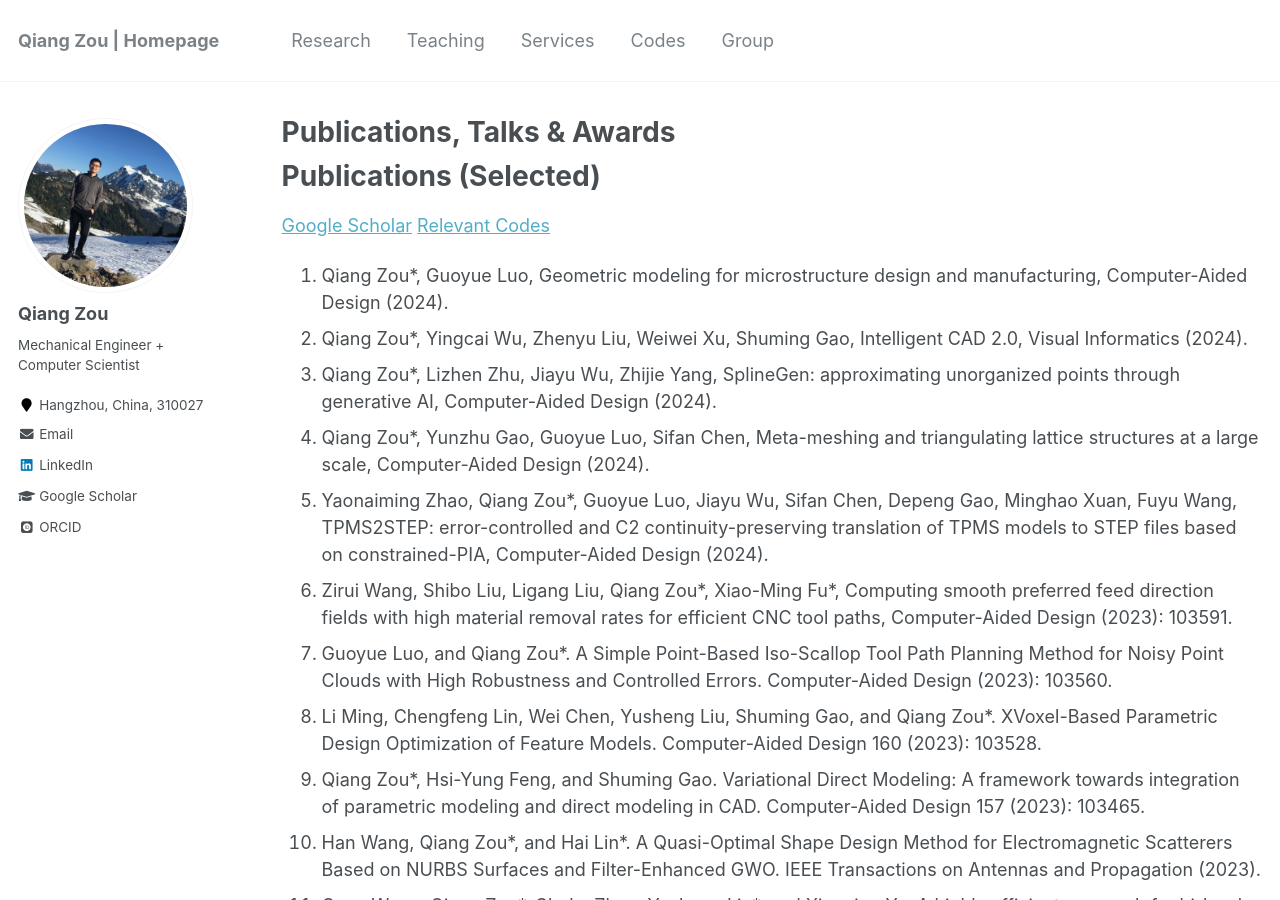
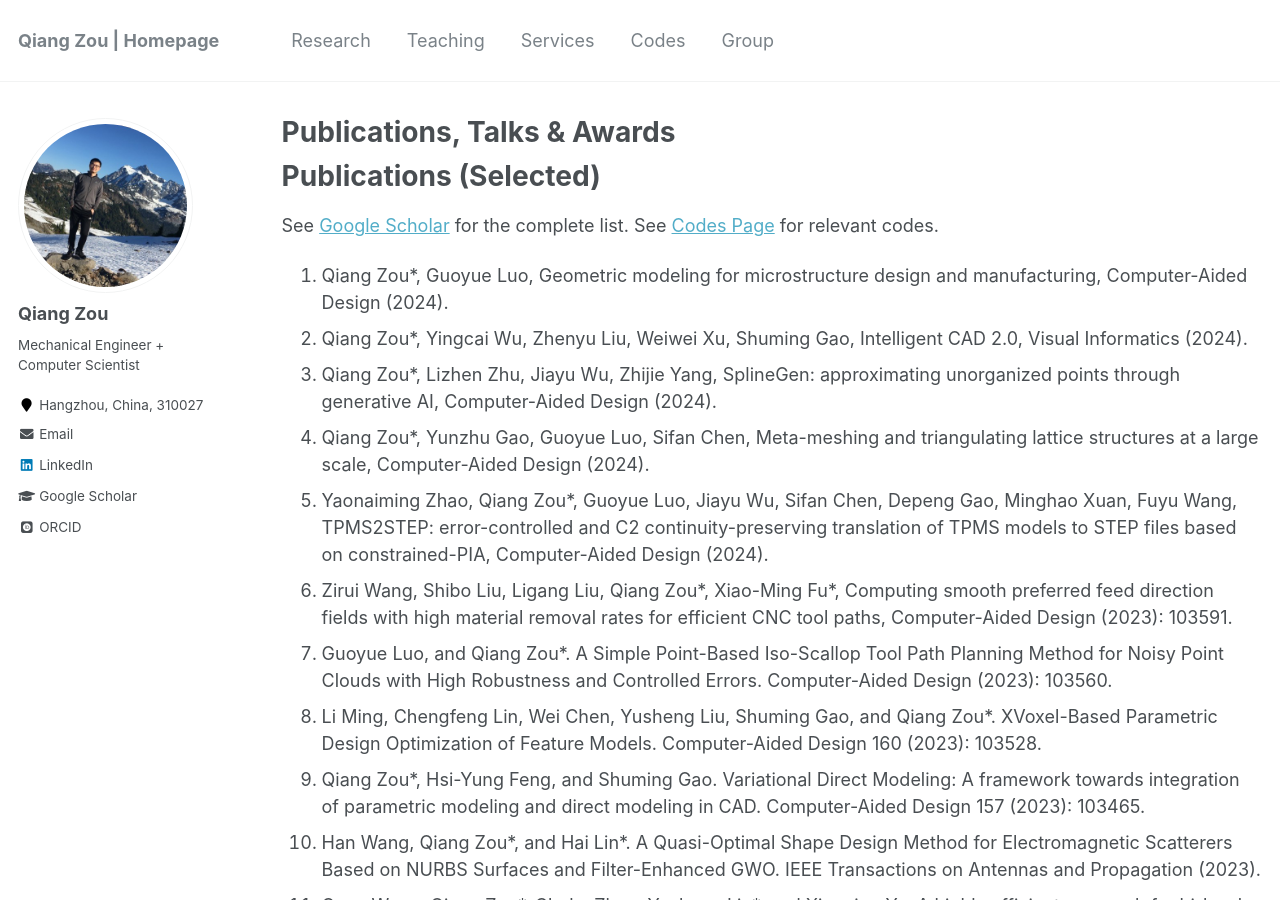
Before and after one commit to Qiang-Zou/Qiang-Zou.github.io, a Jekyll site: the page built from _pages/research.md, in a window 1280 px wide and 900 px high. Built offline with Jekyll 4.4.1, drawn with Linux system fonts in a browser that asks for light colours; some web fonts are replaced.

Commit message:
Update research.md

```diff
--- a/_pages/research.md
+++ b/_pages/research.md
@@ -14,7 +14,8 @@
 
 Publications (Selected)
 ======
-[Google Scholar](https://scholar.google.com/citations?user=9FwFNqAAAAAJ&hl=en) [Relevant Codes](https://qiang-zou.github.io//codes/)
+See [Google Scholar](https://scholar.google.com/citations?user=9FwFNqAAAAAJ&hl=en) for the complete list.
+See [Codes Page](https://qiang-zou.github.io//codes/) for relevant codes.
 1. Qiang Zou\*, Guoyue Luo, Geometric modeling for microstructure design and manufacturing, Computer-Aided Design (2024).
 1. Qiang Zou\*, Yingcai Wu, Zhenyu Liu, Weiwei Xu, Shuming Gao, Intelligent CAD 2.0, Visual Informatics (2024).
 1. Qiang Zou\*, Lizhen Zhu, Jiayu Wu, Zhijie Yang, SplineGen: approximating unorganized points through generative AI, Computer-Aided Design (2024).
```
